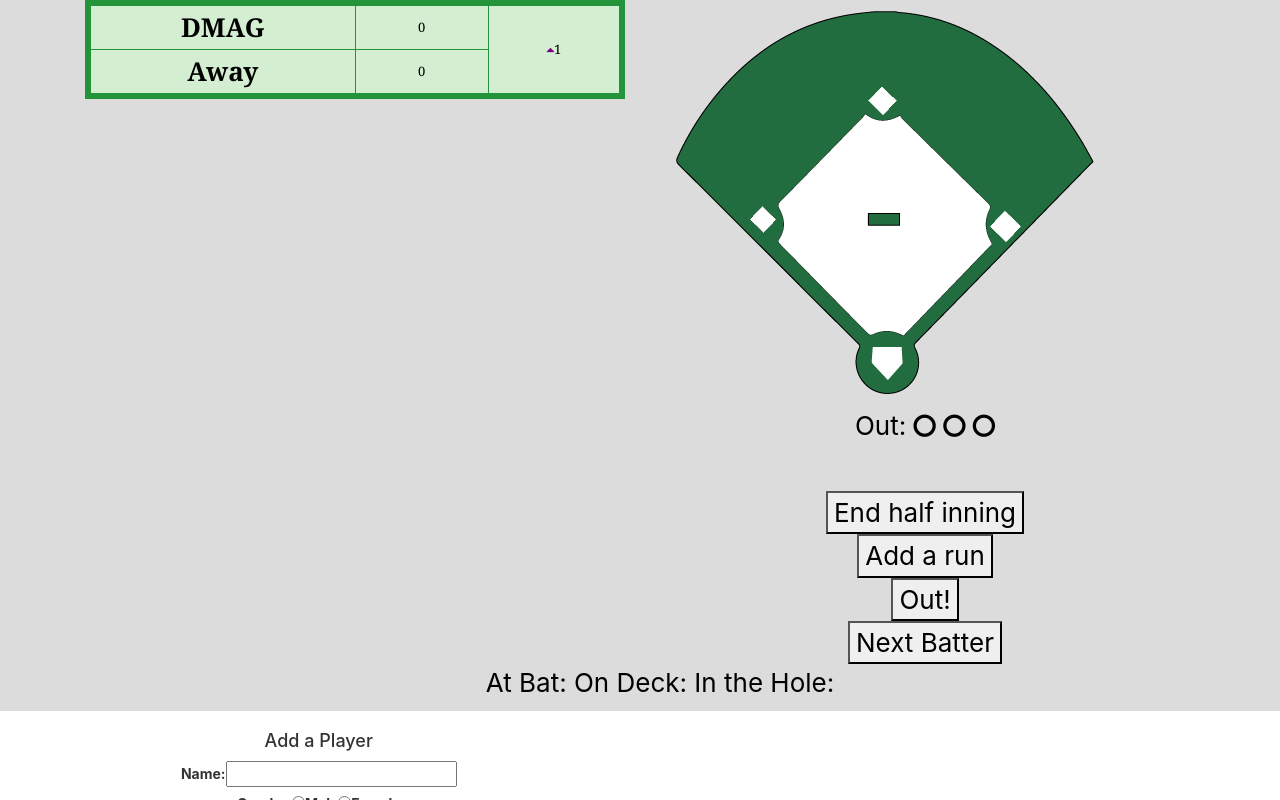
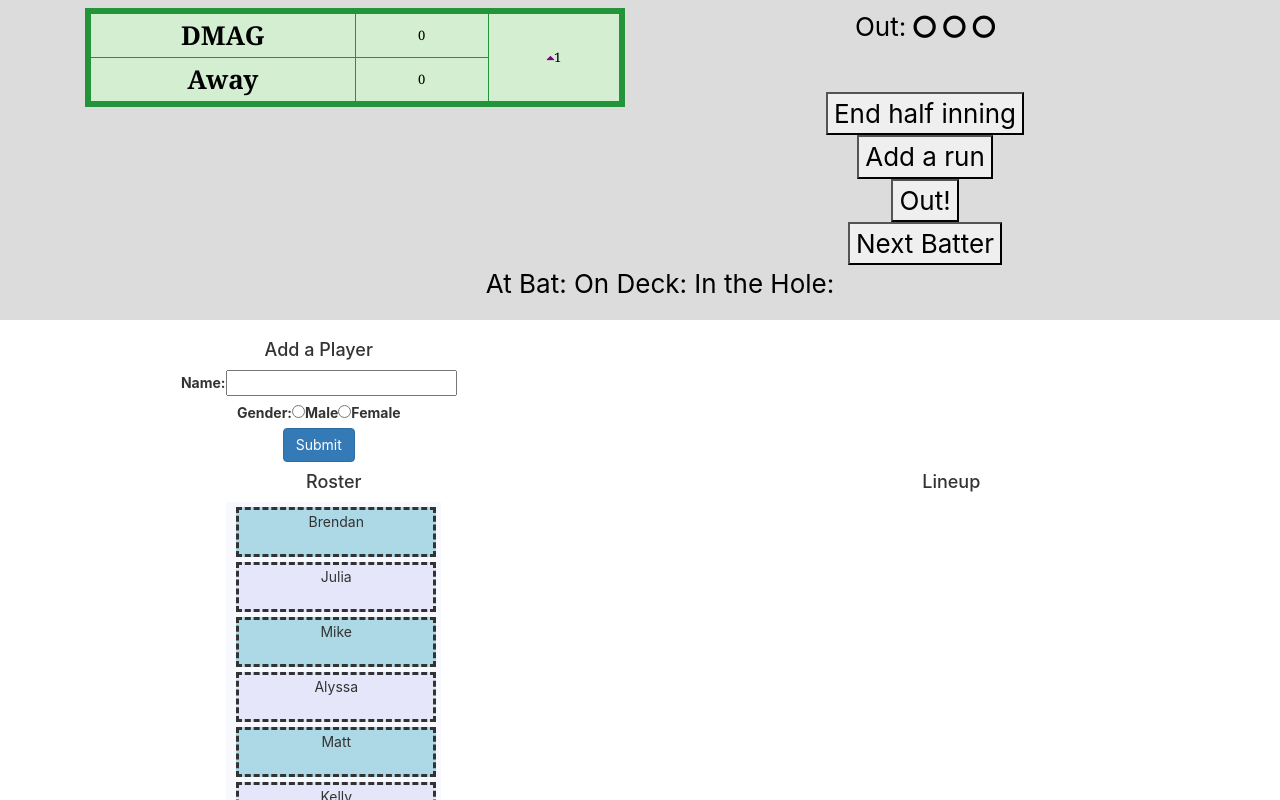
Before and after one commit to bgibz/Softball, a React (Create React App) app: page / in a window 1280 px wide. Shown: the top 800 px of the page. Built offline with nearby package versions, Linux system fonts and the light colour scheme.

Commit message:
remove field image

```diff
--- a/src/Scoreboard.jsx
+++ b/src/Scoreboard.jsx
@@ -1,7 +1,6 @@
 import React from 'react';
 import './Scoreboard.css';
 import UpcomingBatters from './UpcomingBatters.jsx';
-import field_default from './images/field_default.png';
 
 class Scoreboard extends React.Component {
 
@@ -118,7 +117,6 @@ class Scoreboard extends React.Component {
                     </table>
                 </div>
                 <div className="col-md-6">
-                    <img className="img-responsive fieldmap" src={field_default}></img>
                     <p>Out:  <span dangerouslySetInnerHTML={{__html: outs}}></span></p>
                     <br></br>
                     <button onClick={(e) => this.endhalf()} >End half inning </button>
```
